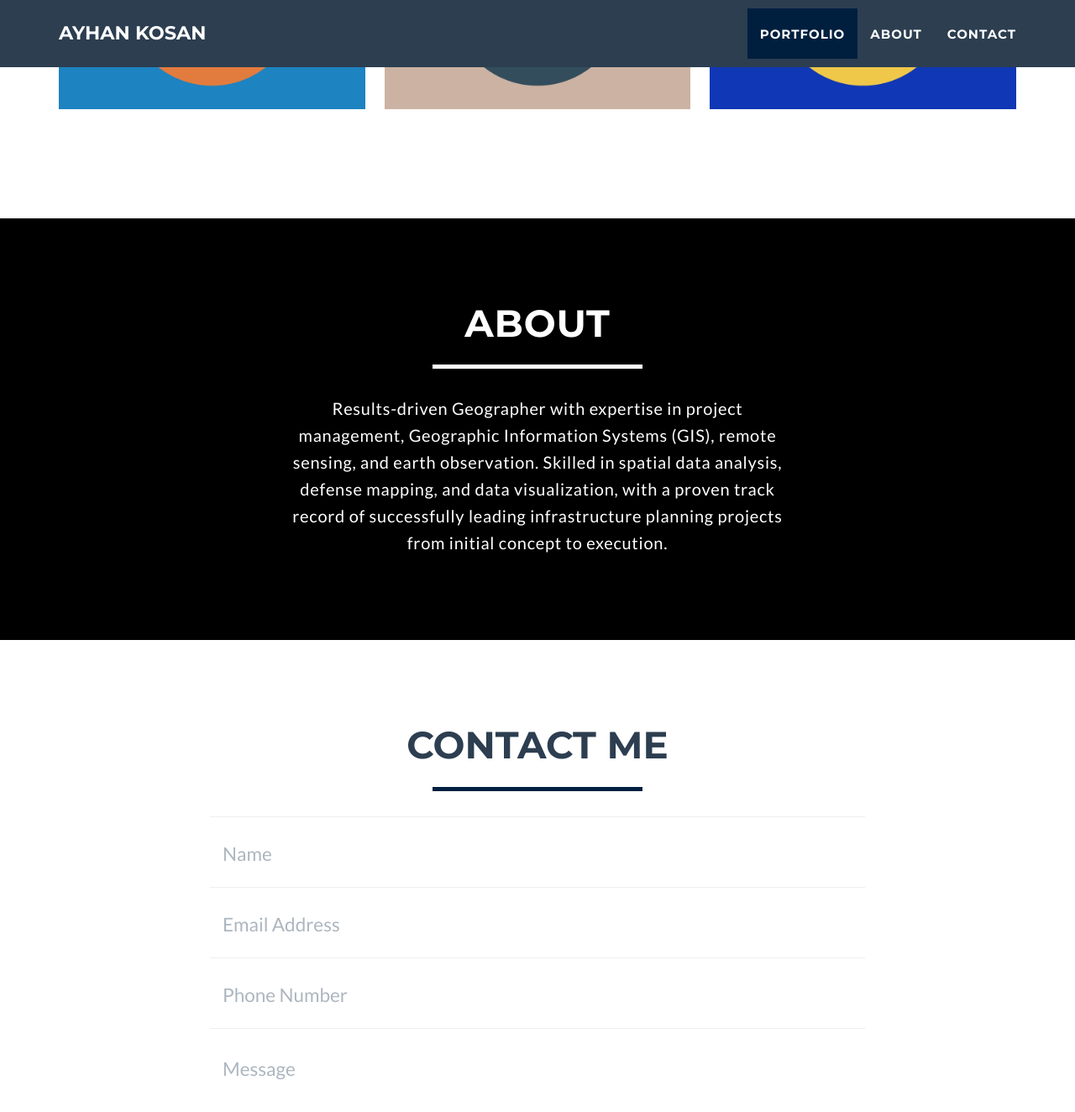
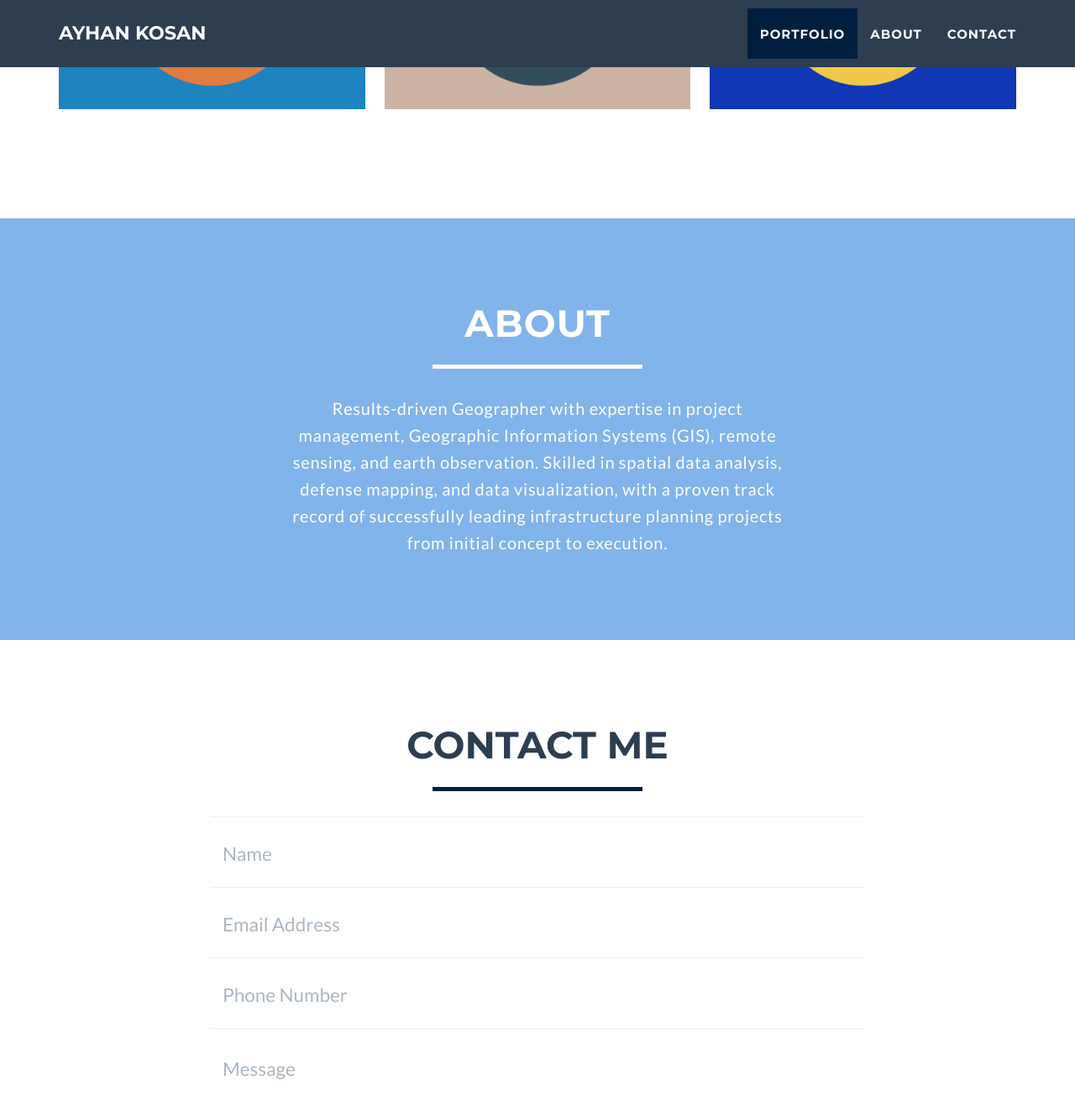
Before and after one commit to ayhankosan/portfolio, a Jekyll site: the page built from index.html, in a window 1280 px wide and 1400 px high, scrolled down 1136 px. Shown: the top 1324 px of the window at 84% size. Built offline with Jekyll 4.4.1, drawn with Linux system fonts in a browser that asks for light colours.

Commit message:
gradiant

```diff
--- a/_includes/css/main.css
+++ b/_includes/css/main.css
@@ -155,7 +155,7 @@ section h2 {
 
 section.success {
     color: #FFFFFF; /* White */
-    background: #000000; /* Black */
+    background: #81b4ea; /* Black */
     letter-spacing: 0.05em; /* Adjust this value for even text spacing */
     line-height: 1.6; /* Adjust this value for proper line spacing */
     text-align: center; /* Center align the text */
@@ -345,7 +345,7 @@ footer h3 {
 
 footer .footer-above {
     padding-top: 50px;
-    background-color: #000000; /* Black */
+    background-color: #81b4ea; /* Black */
 }
 
 footer .footer-col {
@@ -354,7 +354,7 @@ footer .footer-col {
 
 footer .footer-below {
     padding: 25px 0;
-    background-color: #000000; /* Black */
+    background-color: #81b4ea; /* Black */
 }
 
 .btn-social {
```
